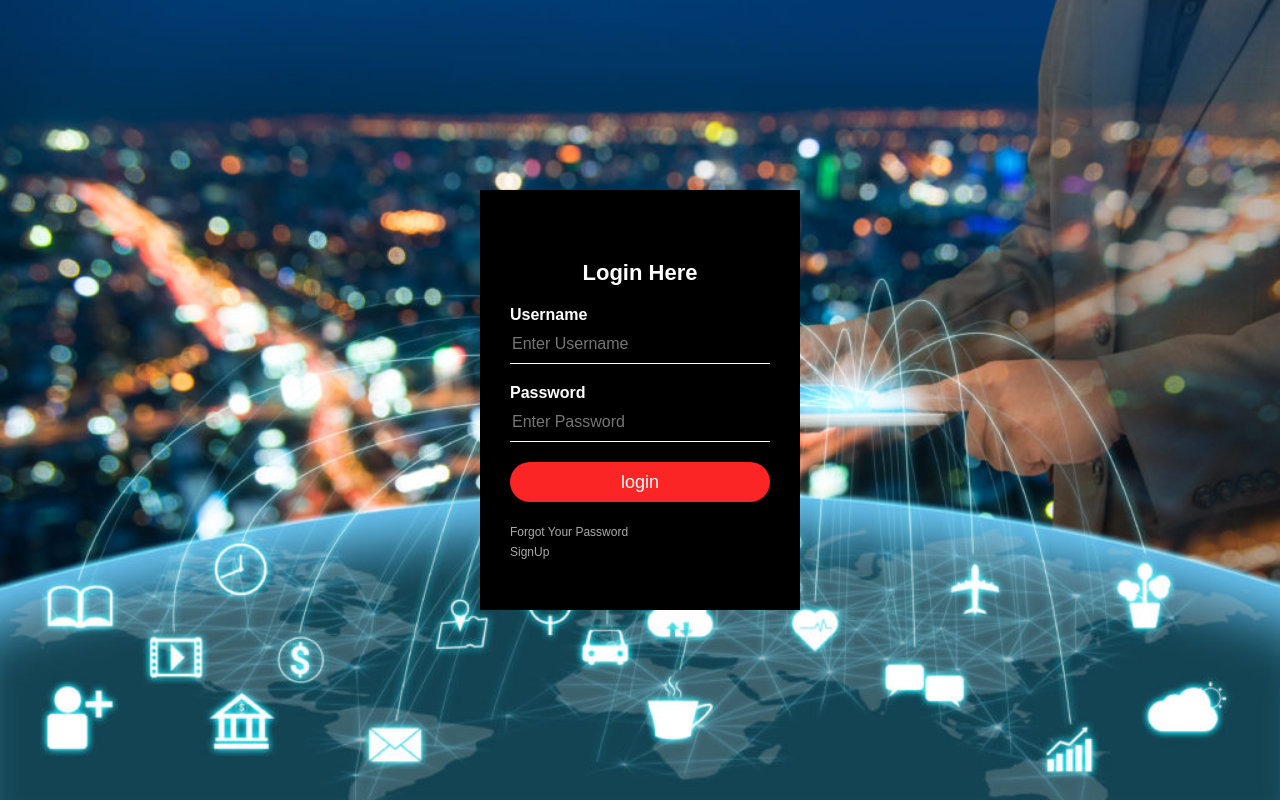
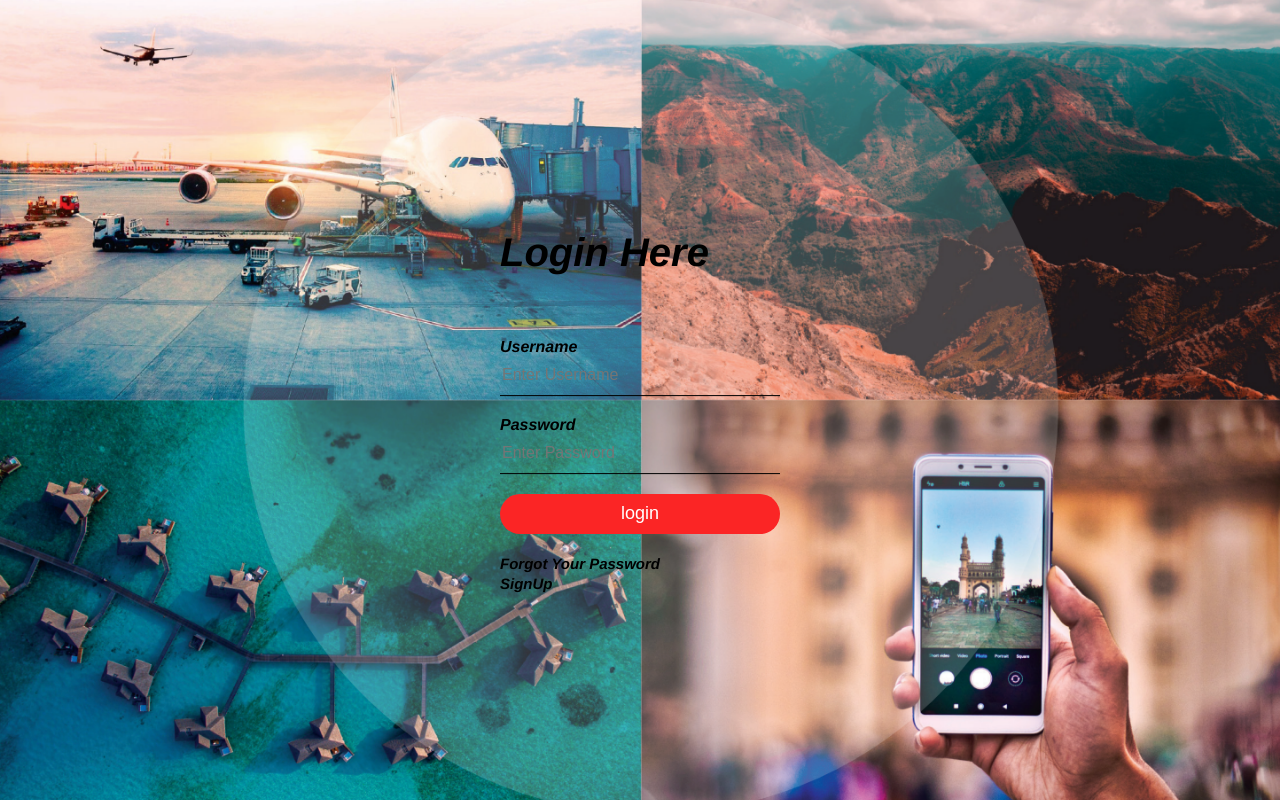
Before and after one commit to adirkota/Ticketing, a Django app: page / in a window 1280 px wide. Run offline with Django 3.2, Linux system fonts and the light colour scheme.

Commit message:
UI changes

```diff
--- a/webapp/adi/static/adi/css/style.css
+++ b/webapp/adi/static/adi/css/style.css
@@ -1,35 +1,34 @@
 body{
 	margin: 0;
 	padding: 0;
-	background: url('../images/ticket.jpg');
+	background: url('../images/travel.jpg');
 	background-size: cover;
 	background-position: center;
-	font-family: sans-serif;
+	font-family: Helvetica;
+	font-style: italic;
 }
 
 .loginbox{
-    width: 320px;
-	height: 420px;
-	background: #000;
-	color: #fff;
+    width: 280px;
+	position: absolute;
 	top: 50%;
 	left: 50%;
-	position: absolute;
 	transform: translate(-50%, -50%);
-	box-sizing: border-box;
-	padding: 70px 30px;
+	color: #000000;
 	}
-h1{
-	margin: 0;
-	padding: 0 0 20px;
-	text-align: center;
-	font-size: 22px;
+
+.loginbox h1{
+	float: left;
+	font-size: 40px;
+	margin-bottom: 50px;
+	padding: 13px 0;
 }
 
 .loginbox p{
 	margin: 0;
 	padding: 0;
 	font-weight: bold;
+	color: #000000;
 }
 .loginbox input{
 	width: 100%;
@@ -38,11 +37,11 @@ h1{
 
 .loginbox input[type="text"], input[type="password"]{
 	border: none;
-	border-bottom: 1px solid #fff;
+	border-bottom: 1px solid #000000;
 	background: transparent;
 	outline: none;
 	height: 40px;
-	color: #fff;
+	color: #000000;
 	font-size: 16px;
 }
 
@@ -63,17 +62,12 @@ h1{
 	color: #000;
 }
 
-.loginbox input[type="checkbox"]
-{
-  box-sizing: border-box;
-  padding: 0;
-}
-
 .loginbox a{
 	text-decoration: none;
-	font-size: 12px;
+	font-size: 15px;
 	line-height: 20px;
-	color: #A9A9A9;
+	color: #000000;
+	font-weight: bold;
 }
 
 .loginbox a:hover
```
Also changed, not shown: webapp/adi/static/adi/images/travel.jpg (added).
